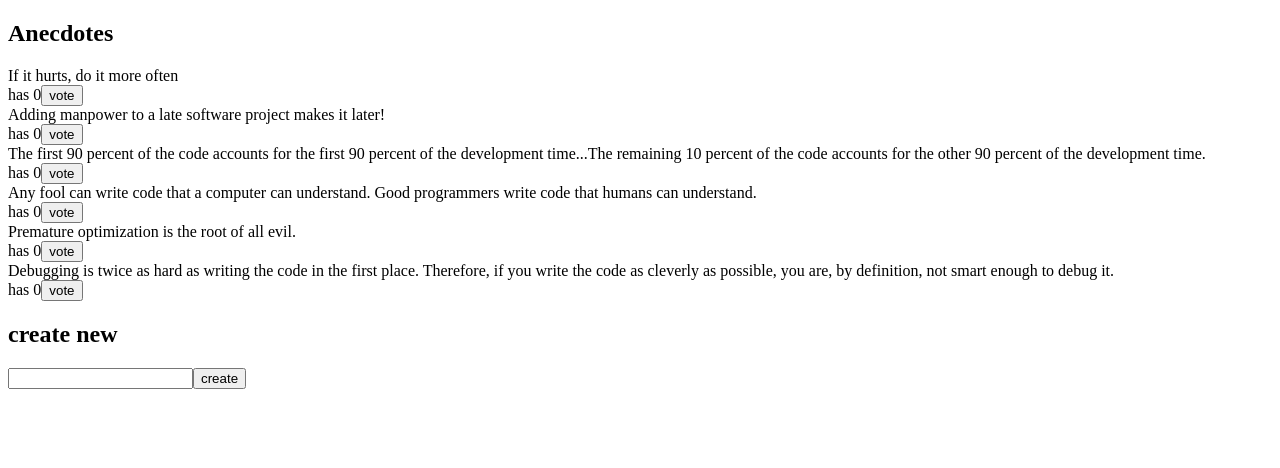
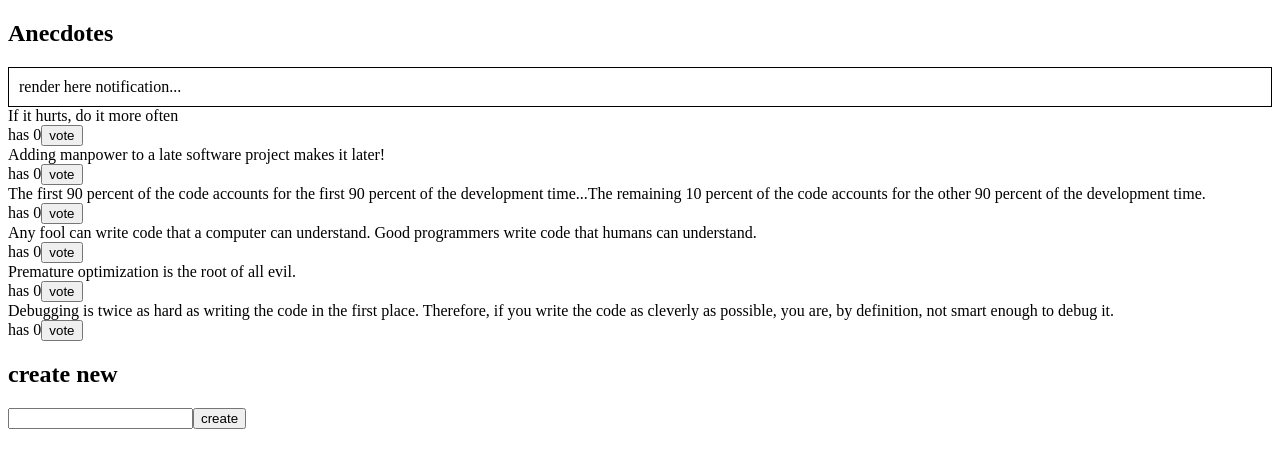
Before and after one commit to Behzadmahmudi100/redux-anecdotes, a React (Create React App) app: page / in a window 1280 px wide. Shown: the top 468 px of the page. Built offline with nearby package versions, Linux system fonts and the light colour scheme.

Commit message:
added the notification to the app component

```diff
--- a/src/App.js
+++ b/src/App.js
@@ -1,12 +1,14 @@
 import React from 'react';
 import AnecdoteForm from './components/AnecdoteForm';
 import AnecdoteList from './components/AnecdoteList';
+import Notification from './components/Notification';
 
 const App = () => {
 
 	return (
 		<div>
 			<h2>Anecdotes</h2>
+			<Notification />
 			<AnecdoteList />
 			<AnecdoteForm />
 		</div>
```
